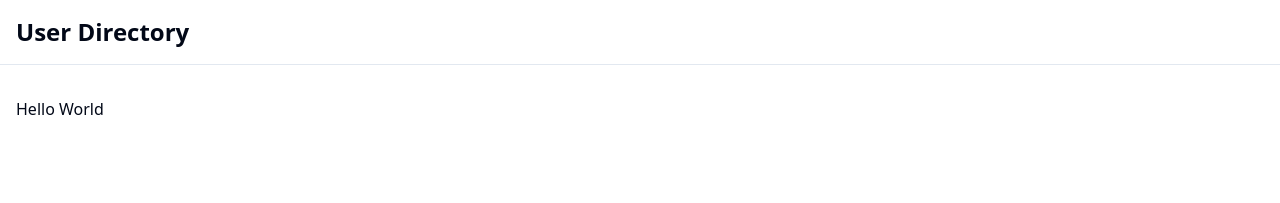
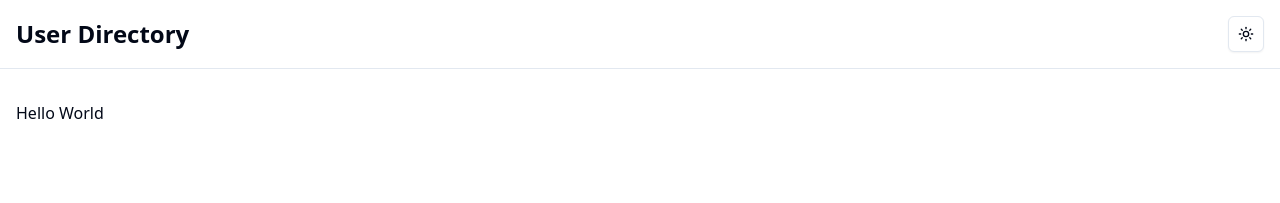
Before and after one commit to Jubrilake/aneket_assessment, a Next.js app in the folder aneket/: page / in a window 1280 px wide. Shown: the top 203 px of the page. Built offline with nearby package versions, Linux system fonts and the light colour scheme.

Commit message:
mode toggle layout
create mode toggle layout

```diff
--- a/aneket/app/layout.tsx
+++ b/aneket/app/layout.tsx
@@ -2,6 +2,7 @@
 import localFont from "next/font/local";
 import "./globals.css";
 import Header from "./layout/Header";
+import { ThemeProvider } from "./layout/ThemeProvider";
 
 const geistSans = localFont({
   src: "./fonts/GeistVF.woff",
@@ -29,10 +30,19 @@
       <body
         className={`${geistSans.variable} ${geistMono.variable} antialiased`}
       >
-        <Header />
-        <main className="flex-grow container mx-auto px-4 py-8">
-          {children}
-        </main>
+        <ThemeProvider
+          attribute="class"
+          defaultTheme="system"
+          enableSystem
+          disableTransitionOnChange
+        >
+          <div className="flex flex-col min-h-screen">
+            <Header />
+            <main className="flex-grow container mx-auto px-4 py-8">
+              {children}
+            </main>
+          </div>
+        </ThemeProvider>
       </body>
     </html>
   );
--- a/aneket/app/layout/Header.tsx
+++ b/aneket/app/layout/Header.tsx
@@ -1,6 +1,5 @@
-import Link from 'next/link'
-
-
+import Link from "next/link";
+import { ModeToggle } from "./ModeToggle";
 
 const Header = () => {
   return (
@@ -9,10 +8,10 @@
         <Link href="/" className="text-2xl font-bold">
           User Directory
         </Link>
-
+        <ModeToggle />
       </div>
     </header>
-  )
-}
+  );
+};
 
-export default Header
+export default Header;
--- /dev/null
+++ b/aneket/app/layout/ModeToggle.tsx
@@ -0,0 +1,40 @@
+"use client"
+
+import * as React from "react"
+import { Moon, Sun } from 'lucide-react'
+import { useTheme } from "next-themes"
+
+import { Button } from "@/components/ui/button"
+import {
+  DropdownMenu,
+  DropdownMenuContent,
+  DropdownMenuItem,
+  DropdownMenuTrigger,
+} from "@/components/ui/dropdown-menu"
+
+export function ModeToggle() {
+  const { setTheme } = useTheme()
+
+  return (
+    <DropdownMenu>
+      <DropdownMenuTrigger asChild>
+        <Button variant="outline" size="icon">
+          <Sun className="h-[1.2rem] w-[1.2rem] rotate-0 scale-100 transition-all dark:-rotate-90 dark:scale-0" />
+          <Moon className="absolute h-[1.2rem] w-[1.2rem] rotate-90 scale-0 transition-all dark:rotate-0 dark:scale-100" />
+          <span className="sr-only">Toggle theme</span>
+        </Button>
+      </DropdownMenuTrigger>
+      <DropdownMenuContent align="end">
+        <DropdownMenuItem onClick={() => setTheme("light")}>
+          Light
+        </DropdownMenuItem>
+        <DropdownMenuItem onClick={() => setTheme("dark")}>
+          Dark
+        </DropdownMenuItem>
+        <DropdownMenuItem onClick={() => setTheme("system")}>
+          System
+        </DropdownMenuItem>
+      </DropdownMenuContent>
+    </DropdownMenu>
+  )
+}
--- /dev/null
+++ b/aneket/app/layout/ThemeProvider.tsx
@@ -0,0 +1,9 @@
+"use client"
+
+import * as React from "react"
+import { ThemeProvider as NextThemesProvider } from "next-themes"
+import { type ThemeProviderProps } from "next-themes"
+
+export function ThemeProvider({ children, ...props }: ThemeProviderProps) {
+  return <NextThemesProvider {...props}>{children}</NextThemesProvider>
+}
```
